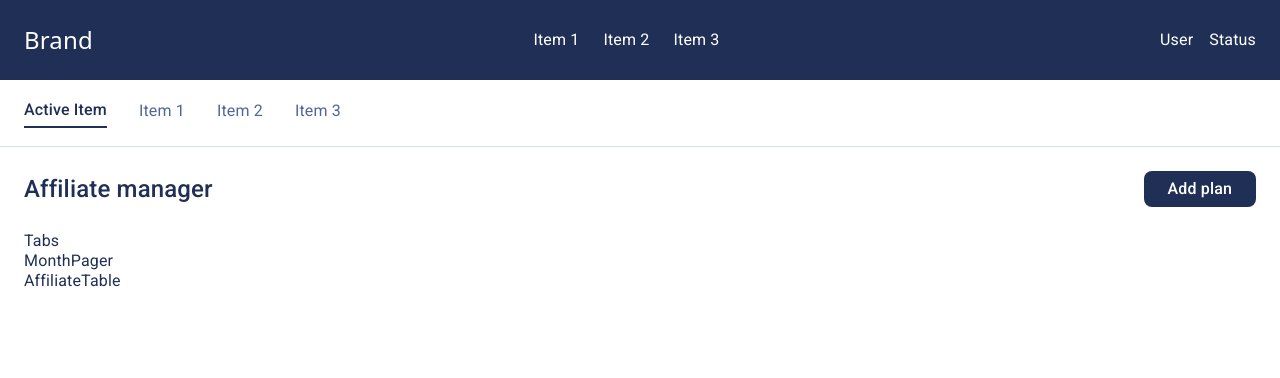
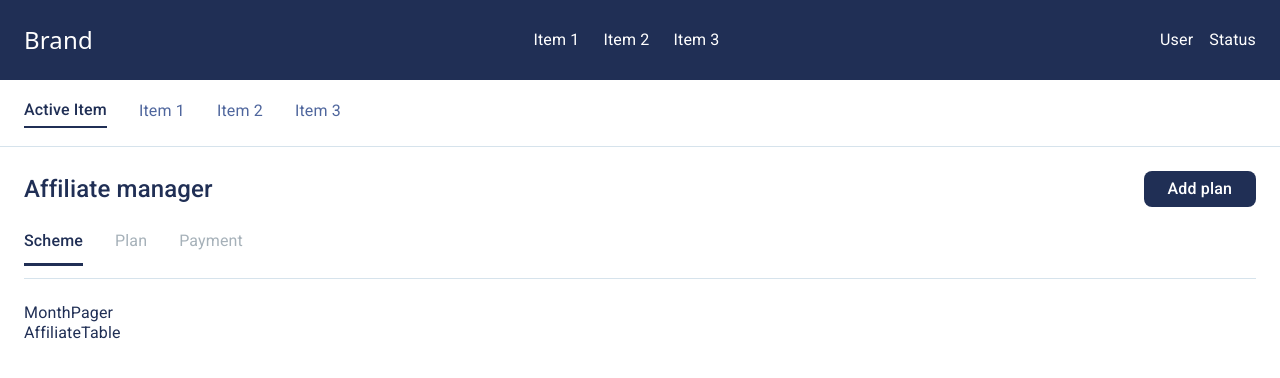
Before and after one commit to denyydev/js-test-3snet, a React (Vite) app: page / in a window 1280 px wide. Shown: the top 378 px of the page. Built offline with nearby package versions, Linux system fonts and the light colour scheme; a web font is replaced by a local one.

Commit message:
feat: add scheme/plan/payment tabs

```diff
--- a/src/features/affiliateManager/AffiliateManagerView.tsx
+++ b/src/features/affiliateManager/AffiliateManagerView.tsx
@@ -1,10 +1,13 @@
+import { useState } from 'react'
 import HeaderTop from './components/HeaderTop'
 import HeaderNav from './components/HeaderNav'
-import Tabs from './components/Tabs'
+import Tabs, { type TabKey } from './components/Tabs'
 import MonthPager from './components/MonthPager'
 import AffiliateTable from './components/AffiliateTable'
 
 function AffiliateManagerView() {
+  const [activeTab, setActiveTab] = useState<TabKey>('scheme')
+
   return (
     <div className="flex flex-col min-h-screen">
       <HeaderTop />
@@ -37,7 +40,7 @@ function AffiliateManagerView() {
             Add plan
           </button>
         </div>
-        <Tabs />
+        <Tabs value={activeTab} onChange={setActiveTab} />
         <MonthPager />
         <AffiliateTable />
       </main>
--- a/src/features/affiliateManager/components/Tabs.tsx
+++ b/src/features/affiliateManager/components/Tabs.tsx
@@ -1,5 +1,66 @@
-function Tabs() {
-  return <div>Tabs</div>
+export type TabKey = 'scheme' | 'plan' | 'payment'
+
+type TabsProps = {
+  value: TabKey
+  onChange: (value: TabKey) => void
+}
+
+function Tabs({ value, onChange }: TabsProps) {
+  const tabs: { key: TabKey; label: string }[] = [
+    { key: 'scheme', label: 'Scheme' },
+    { key: 'plan', label: 'Plan' },
+    { key: 'payment', label: 'Payment' },
+  ]
+
+  return (
+    <div className="mb-6">
+      <div className="flex gap-8">
+        {tabs.map((tab) => {
+          const isActive = value === tab.key
+          return (
+            <button
+              key={tab.key}
+              type="button"
+              role="tab"
+              aria-selected={isActive}
+              aria-current={isActive ? 'page' : undefined}
+              onClick={() => onChange(tab.key)}
+              className="pb-3 transition-colors focus-visible:outline-none focus-visible:ring-2 focus-visible:ring-offset-2"
+              style={{
+                color: isActive
+                  ? 'var(--color-text-primary)'
+                  : 'var(--color-text-muted)',
+                fontSize: 'var(--font-size-base)',
+                lineHeight: 'var(--line-height-base)',
+                fontWeight: isActive
+                  ? 'var(--font-weight-medium)'
+                  : 'var(--font-weight-normal)',
+                borderBottom: isActive ? '3px solid var(--color-primary)' : '3px solid transparent',
+              }}
+              onMouseEnter={(e) => {
+                if (!isActive) {
+                  e.currentTarget.style.color = 'var(--color-text-primary)'
+                }
+              }}
+              onMouseLeave={(e) => {
+                if (!isActive) {
+                  e.currentTarget.style.color = 'var(--color-text-muted)'
+                }
+              }}
+            >
+              {tab.label}
+            </button>
+          )
+        })}
+      </div>
+      <div
+        className="mt-3"
+        style={{
+          borderBottom: '1px solid var(--color-border)',
+        }}
+      />
+    </div>
+  )
 }
 
 export default Tabs
```
